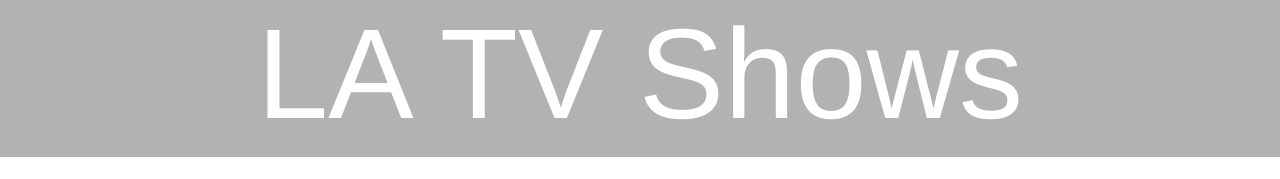
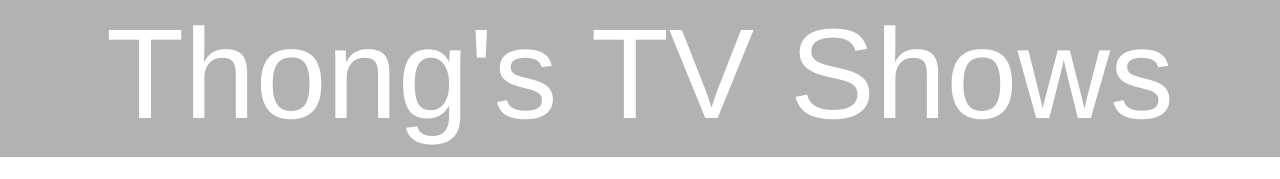
Before and after one commit to Thongnguyen2005/catalog-site, a plain HTML site: page index.html in a window 1280 px wide. Shown: the top 179 px of the page. Drawn offline with Linux system fonts and the light colour scheme.

Commit message:
changed file

```diff
--- a/index.html
+++ b/index.html
@@ -10,7 +10,7 @@
 
 <body>
     <header class="main-header">
-        <h1 class="title">LA TV Shows</h1>
+        <h1 class="title">Thong's TV Shows</h1>
     </header>
     <div id="card-container">
 
```
